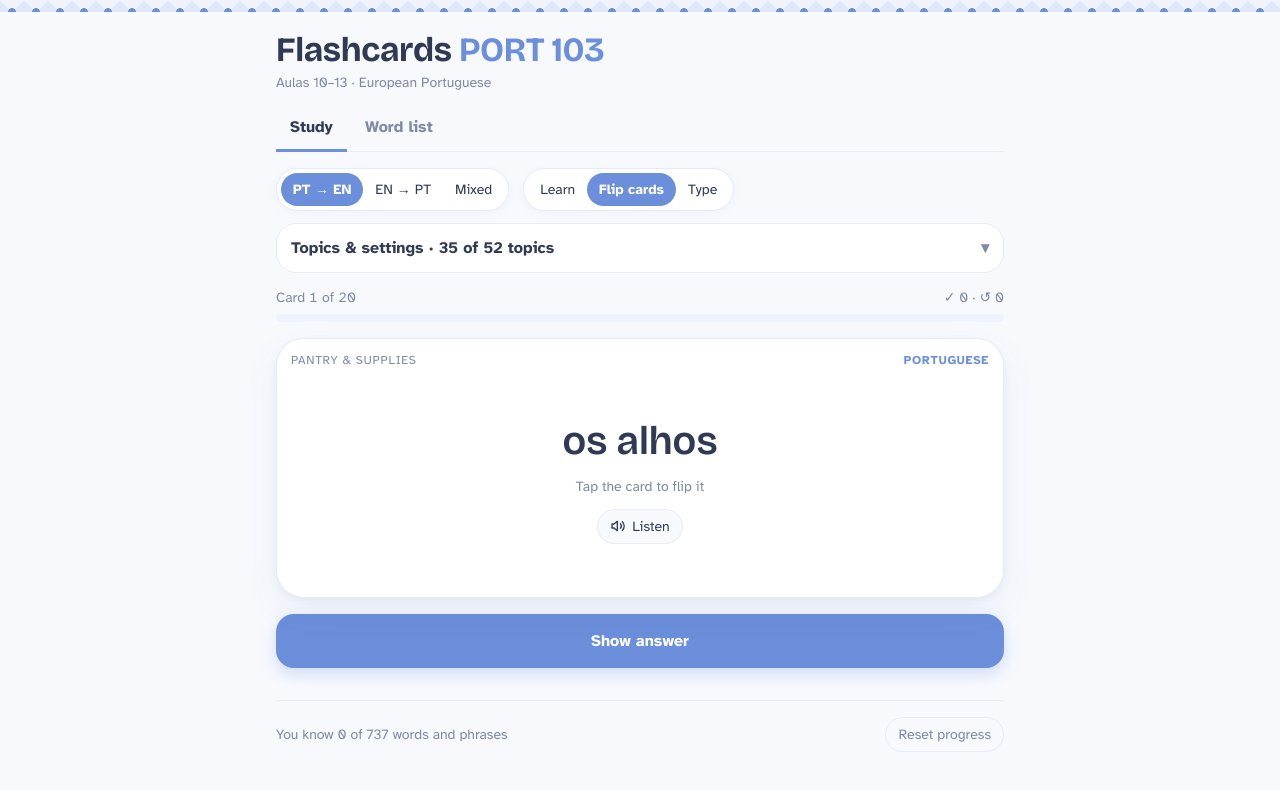
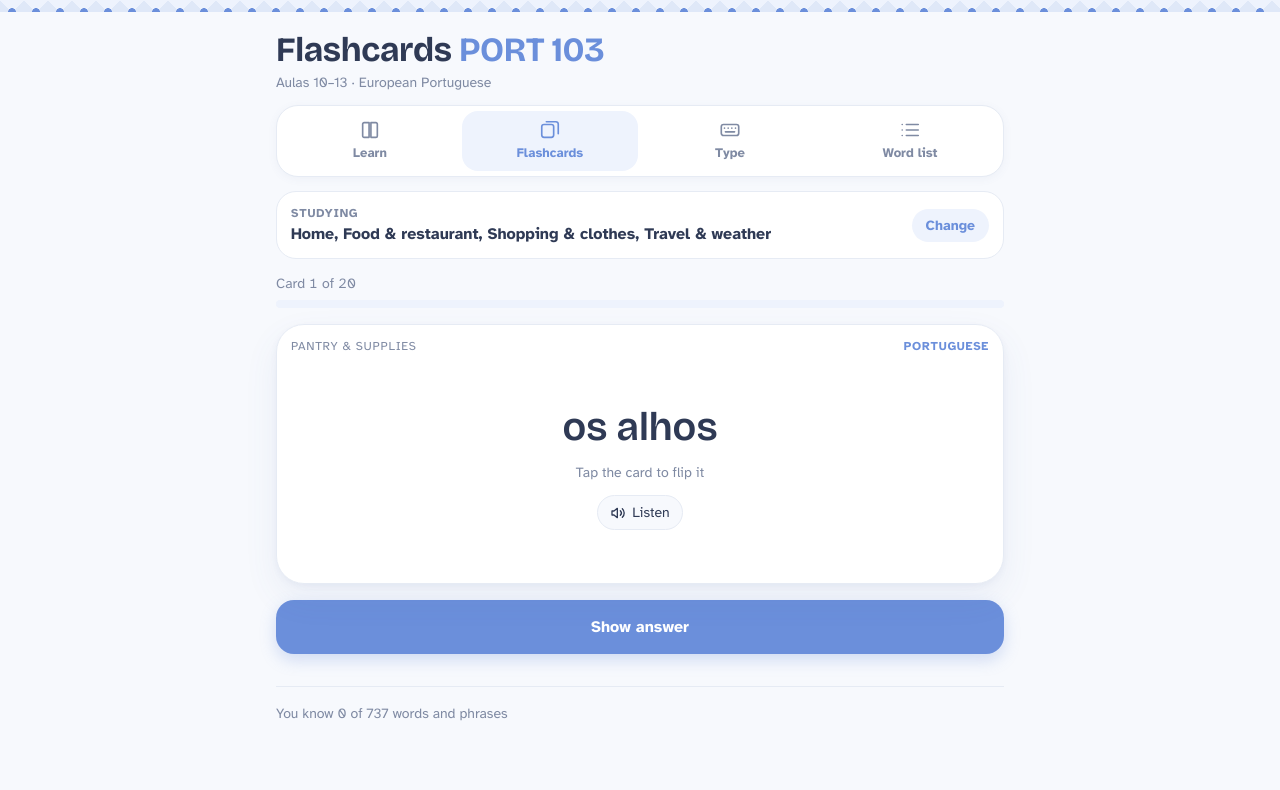
Before and after one commit to brunomvcarmo/brunomvcarmo.github.io, a plain HTML site: page port103/index.html in a window 1280 px wide. Drawn offline with nearby package versions, Linux system fonts and the light colour scheme.

Commit message:
PORT 103: interface mais simples (menu em baixo, escolher por aula)
Co-Authored-By: Claude Opus 5.5 <noreply@anthropic.com>

```diff
--- a/port103/index.html
+++ b/port103/index.html
@@ -80,6 +80,43 @@ details.topics[open]>summary .chev{transform:rotate(180deg)}
 .status{display:flex;justify-content:space-between;gap:12px;font-size:14px;color:var(--muted);margin-bottom:6px;font-variant-numeric:tabular-nums;flex-wrap:wrap}
 .bar{height:8px;background:var(--azul-soft);border-radius:99px;overflow:hidden;margin-bottom:16px}
 .bar i{display:block;height:100%;background:var(--azul);width:0;transition:width .3s}
+/* one menu for the four ways to study */
+.views{display:grid;grid-template-columns:repeat(4,1fr);gap:4px;background:var(--surface);border:1px solid var(--line);border-radius:22px;padding:5px;margin-bottom:14px;box-shadow:0 2px 10px rgba(80,105,160,.06)}
+.views button{border:0;background:none;border-radius:16px;padding:8px 4px;display:flex;flex-direction:column;align-items:center;gap:3px;font-size:13px;font-weight:700;color:var(--muted);-webkit-tap-highlight-color:transparent}
+.views svg{width:22px;height:22px}
+.views button[aria-pressed="true"]{background:var(--azul-soft);color:var(--azul)}
+/* what am I studying */
+details.topics>summary .sum-l{display:grid;min-width:0}
+.sum-k{font-size:12px;text-transform:uppercase;letter-spacing:.06em;color:var(--muted);font-weight:700}
+.sum-v{font-weight:700;white-space:nowrap;overflow:hidden;text-overflow:ellipsis}
+.sum-btn{flex:none;color:var(--azul);background:var(--azul-soft);font-size:14px;font-weight:700;padding:6px 14px;border-radius:999px}
+.groups{display:grid;gap:10px}
+.grp{border:1px solid var(--line);border-radius:18px;background:var(--bg)}
+.grp-row{width:100%;display:flex;align-items:center;gap:12px;background:none;border:0;padding:12px 14px;text-align:left;border-radius:18px;-webkit-tap-highlight-color:transparent}
+.tick{width:24px;height:24px;border-radius:8px;border:2px solid var(--line);flex:none;display:grid;place-items:center;background:var(--surface)}
+.grp-row[aria-pressed="true"] .tick{background:var(--azul);border-color:var(--azul)}
+.grp-row[aria-pressed="true"] .tick::after{content:"";width:6px;height:11px;border:solid var(--azul-ink);border-width:0 2.5px 2.5px 0;transform:translateY(-1px) rotate(45deg)}
+.grp-row[aria-pressed="mixed"] .tick{border-color:var(--azul)}
+.grp-row[aria-pressed="mixed"] .tick::after{content:"";width:10px;height:3px;background:var(--azul);border-radius:2px}
+.grp-txt{display:grid;min-width:0}
+.grp-name{font-weight:700;font-size:16px}
+.grp-meta{font-size:13px;color:var(--muted)}
+.grp-more>summary{list-style:none;cursor:pointer;padding:0 14px 12px 50px;font-size:13px;font-weight:700;color:var(--azul)}
+.grp-more>summary::-webkit-details-marker{display:none}
+.grp-more .chips{padding:0 14px 14px}
+.settings{display:grid;border-top:1px solid var(--line);padding-top:12px}
+.settings h3{font-family:var(--f-display);font-size:13px;text-transform:uppercase;letter-spacing:.08em;color:var(--muted);margin:0 0 2px}
+.set-row{display:flex;justify-content:space-between;align-items:center;gap:8px 12px;padding:8px 0;font-size:15px;flex-wrap:wrap}
+.set-row .seg button{padding:6px 10px}
+.switch{appearance:none;-webkit-appearance:none;width:44px;height:26px;border-radius:99px;background:var(--line);position:relative;cursor:pointer;flex:none;margin:0;transition:background .2s}
+.switch::after{content:"";position:absolute;top:3px;left:3px;width:20px;height:20px;border-radius:50%;background:var(--surface);box-shadow:0 1px 3px rgba(0,0,0,.2);transition:transform .2s}
+.switch:checked{background:var(--azul)}
+.switch:checked::after{transform:translateX(18px)}
+@media (max-width:700px){
+  .views{position:fixed;left:0;right:0;bottom:0;z-index:20;margin:0;border-radius:22px 22px 0 0;border-width:1px 0 0;box-shadow:0 -4px 18px rgba(80,105,160,.10);
+    padding:6px max(10px, env(safe-area-inset-right, 0px)) calc(6px + env(safe-area-inset-bottom, 0px)) max(10px, env(safe-area-inset-left, 0px))}
+  .wrap{padding-bottom:110px}
+}
 /* card */
 .scene{perspective:1400px;margin-bottom:16px}
 .card{position:relative;display:grid;min-height:260px;transform-style:preserve-3d;transition:transform .45s cubic-bezier(.3,.7,.3,1);cursor:pointer;-webkit-tap-highlight-color:transparent;touch-action:pan-y}
@@ -184,31 +221,26 @@ footer{margin-top:32px;padding-top:16px;border-top:1px solid var(--line);display
     <button class="ghost" id="uiLang" type="button" hidden></button>
   </header>
 
-  <nav class="tabs" role="tablist">
-    <button role="tab" id="tabStudy" aria-selected="true" type="button"></button>
-    <button role="tab" id="tabList" aria-selected="false" type="button"></button>
-  </nav>
+  <nav class="views" id="views" aria-label="Study mode"></nav>
 
   <section id="study">
-    <div class="controls">
-      <div class="seg" id="dirSeg" role="group"></div>
-      <div class="seg" id="modeSeg" role="group"></div>
-    </div>
-
     <details class="topics" id="topics">
-      <summary><span id="topicsTitle"></span><span class="chev" aria-hidden="true">▾</span></summary>
+      <summary>
+        <span class="sum-l"><span class="sum-k" id="topicsLabel"></span><span class="sum-v" id="topicsTitle"></span></span>
+        <span class="sum-btn" id="topicsBtn"></span>
+      </summary>
       <div class="topics-body">
-        <div class="settings-row">
-          <label class="inline" for="roundSize" id="roundWrap"><span id="lblRound"></span>
+        <div id="topicGroups" class="groups"></div>
+        <div class="settings">
+          <h3 id="setTitle"></h3>
+          <div class="set-row" id="dirRow"><span id="lblDir"></span><div class="seg" id="dirSeg" role="group"></div></div>
+          <div class="set-row" id="roundWrap"><label for="roundSize" id="lblRound"></label>
             <select id="roundSize"><option value="10">10</option><option value="20">20</option><option value="40">40</option><option value="0"></option></select>
-          </label>
-          <label class="inline" for="weakOnly"><input type="checkbox" id="weakOnly"> <span id="lblWeak"></span></label>
+          </div>
+          <label class="set-row" for="weakOnly"><span id="lblWeak"></span><input type="checkbox" id="weakOnly" class="switch"></label>
+          <div class="set-row"><span id="resetWrap"></span></div>
         </div>
-        <div class="topics-actions">
-          <button class="ghost" type="button" id="allTopics"></button>
-          <button class="ghost" type="button" id="noTopics"></button>
-        </div>
-        <div id="topicGroups" class="topics-body" style="padding:0"></div>
+        <button class="btn primary" type="button" data-act="closetopics" id="doneBtn"></button>
       </div>
     </details>
 
@@ -259,7 +291,6 @@ footer{margin-top:32px;padding-top:16px;border-top:1px solid var(--line);display
 
   <footer>
     <span id="totals"></span>
-    <span id="resetWrap"><button class="ghost" type="button" id="resetBtn"></button></span>
   </footer>
 </div>
 
@@ -267,11 +298,11 @@ footer{margin-top:32px;padding-top:16px;border-top:1px solid var(--line);display
 // ======================= VOCABULÁRIO (PORT 103, Aulas 10–13) =======================
 // Formato: "português = inglês", uma palavra por linha.
 var GROUPS = [
- {id:'casa', pt:'Casa (Aula 10)', en:'Home (Aula 10)'},
- {id:'comida', pt:'Comida e restaurante (Aula 11)', en:'Food & restaurant (Aula 11)'},
- {id:'compras', pt:'Compras e roupa (Aula 12)', en:'Shopping & clothes (Aula 12)'},
- {id:'viagens', pt:'Viagens e tempo (Aula 13)', en:'Travel & weather (Aula 13)'},
- {id:'gram', pt:'Gramática', en:'Grammar'}
+ {id:'casa', pt:'Casa', en:'Home', aula:'Aula 10'},
+ {id:'comida', pt:'Comida e restaurante', en:'Food & restaurant', aula:'Aula 11'},
+ {id:'compras', pt:'Compras e roupa', en:'Shopping & clothes', aula:'Aula 12'},
+ {id:'viagens', pt:'Viagens e tempo', en:'Travel & weather', aula:'Aula 13'},
+ {id:'gram', pt:'Gramática', en:'Grammar', aula:'Verbs, plurals…'}
 ];
 var CATS = [
 {id:'habitacao', g:'casa', pt:'Lugares e tipos de casa', en:'Places & housing', d:`
@@ -1038,7 +1069,11 @@ A cama é grande. = The bed is big.`});
 // ======================= APP =======================
 var T = {
  pt:{sub:'Aulas 10–13 · Português europeu', other:'English', study:'Estudar', list:'Lista de palavras',
-  dir:{'pt-en':'PT → EN','en-pt':'EN → PT','mix':'Misturado'}, mode:{learn:'Aprender',flip:'Virar cartões',type:'Escrever'},
+  dir:{'pt-en':'Português','en-pt':'Inglês','mix':'Misturado'}, mode:{learn:'Aprender',flip:'Cartões',type:'Escrever',list:'Lista'},
+  studying:'A estudar', change:'Mudar', closeP:'Fechar', setTitle:'Definições', dirLbl:'Mostrar primeiro', done:'Pronto',
+  nWords:function(n){return n+' palavras';}, some:'alguns temas', nothing:'Nada escolhido', everything:'Tudo',
+  oneTopics:function(n){return 'Escolher temas soltos ('+n+')';},
+  stats:function(r,a){return r+' certas'+(a?' · '+a+' a repetir':'');},
   prev:'Anterior', practise:'Praticar com flashcards', keysLearn:'Teclado: ← anterior · → seguinte · espaço ouve · no telemóvel, desliza o cartão',
   round:'Ronda', all:'todas', weak:'Só as que ainda não sei', topics:'Temas', topicsN:function(a,b){return 'Temas: '+a+' de '+b+' escolhidos';},
   selAll:'Escolher todos', selNone:'Limpar', selGroup:'Escolher todos', unselGroup:'Tirar todos', card:'Cartão', of:'de', know:'Sei', dont:'Repetir', show:'Mostrar resposta',
@@ -1052,7 +1087,11 @@ var T = {
   legNew:'por estudar', legLearn:'a aprender', legKnown:'já sei', totals:function(k,n){return 'Já sabes '+k+' de '+n+' palavras e frases';},
   reset:'Apagar o progresso', resetQ:'Apagar tudo?', yes:'Sim, apagar', no:'Não', pt:'PORTUGUÊS', en:'INGLÊS', nores:'Nada encontrado.'},
  en:{sub:'Aulas 10–13 · European Portuguese', other:'Português', study:'Study', list:'Word list',
-  dir:{'pt-en':'PT → EN','en-pt':'EN → PT','mix':'Mixed'}, mode:{learn:'Learn',flip:'Flip cards',type:'Type'},
+  dir:{'pt-en':'Portuguese','en-pt':'English','mix':'Mixed'}, mode:{learn:'Learn',flip:'Flashcards',type:'Type',list:'Word list'},
+  studying:'Studying', change:'Change', closeP:'Close', setTitle:'Settings', dirLbl:'Show first', done:'Done',
+  nWords:function(n){return n+' words';}, some:'some topics', nothing:'Nothing chosen yet', everything:'Everything',
+  oneTopics:function(n){return 'Choose single topics ('+n+')';},
+  stats:function(r,a){return r+' right'+(a?' · '+a+' to repeat':'');},
   prev:'Previous', practise:'Practise these as flashcards', keysLearn:'Keys: ← previous · → next · space to listen · on a phone, swipe the card',
   round:'Cards per round', all:'all', weak:'Only words I don’t know yet', topics:'Topics', topicsN:function(a,b){return 'Topics & settings · '+a+' of '+b+' topics';},
   selAll:'Choose all topics', selNone:'Clear all', selGroup:'Select all', unselGroup:'Deselect all', card:'Card', of:'of', know:'I know it', dont:'Again', show:'Show answer',
@@ -1224,13 +1263,20 @@ function renderChrome(){
   var t = L();
   document.documentElement.lang = S.lang === 'pt' ? 'pt-PT' : 'en';
   $('sub').textContent = t.sub; $('uiLang').textContent = t.other;
-  $('tabStudy').textContent = t.study; $('tabList').textContent = t.list;
+  var view = $('list').hidden ? S.mode : 'list';
+  var ICO = {learn:'<path d="M4 5.5A1.5 1.5 0 0 1 5.5 4H11v16H5.5A1.5 1.5 0 0 1 4 18.5z"/><path d="M20 5.5A1.5 1.5 0 0 0 18.5 4H13v16h5.5a1.5 1.5 0 0 0 1.5-1.5z"/>',
+    flip:'<rect x="3" y="6" width="13" height="14" rx="2.5"/><path d="M8 3h10.5A2.5 2.5 0 0 1 21 5.5V16"/>',
+    type:'<rect x="2.5" y="6" width="19" height="12" rx="2.5"/><path d="M6 10h.01M10 10h.01M14 10h.01M18 10h.01M7 14h10"/>',
+    list:'<path d="M8 6h13M8 12h13M8 18h13"/><path d="M3.5 6h.01M3.5 12h.01M3.5 18h.01"/>'};
+  $('views').innerHTML = ['learn','flip','type','list'].map(function(m){
+    return '<button type="button" data-view="'+m+'" aria-pressed="'+(view===m)+'"><svg viewBox="0 0 24 24" fill="none" stroke="currentColor" stroke-width="1.8" stroke-linecap="round" stroke-linejoin="round" aria-hidden="true">'+ICO[m]+'</svg><span>'+t.mode[m]+'</span></button>';
+  }).join('');
   $('dirSeg').innerHTML = ['pt-en','en-pt','mix'].map(function(d){ return '<button type="button" data-dir="'+d+'" aria-pressed="'+(S.dir===d)+'">'+t.dir[d]+'</button>'; }).join('');
-  $('dirSeg').hidden = S.mode === 'learn'; $('roundWrap').hidden = S.mode === 'learn';
-  $('modeSeg').innerHTML = ['learn','flip','type'].map(function(m){ return '<button type="button" data-mode="'+m+'" aria-pressed="'+(S.mode===m)+'">'+t.mode[m]+'</button>'; }).join('');
+  $('dirRow').hidden = S.mode === 'learn'; $('roundWrap').hidden = S.mode === 'learn';
+  $('lblDir').textContent = t.dirLbl; $('setTitle').textContent = t.setTitle; $('doneBtn').textContent = t.done;
+  $('topicsLabel').textContent = t.studying;
   $('lblRound').textContent = t.round; $('roundSize').value = String(S.round); $('roundSize').options[3].textContent = t.all;
   $('lblWeak').textContent = t.weak; $('weakOnly').checked = !!S.weak;
-  $('allTopics').textContent = t.selAll; $('noTopics').textContent = t.selNone;
   $('answer').placeholder = t.placeholder; $('checkBtn').textContent = t.check;
   $('search').placeholder = t.search;
   $('legend').innerHTML = '<span><i class="dot"></i>'+t.legNew+'</span><span><i class="dot l1"></i>'+t.legLearn+'</span><span><i class="dot l2"></i>'+t.legKnown+'</span>';
@@ -1241,16 +1287,23 @@ function renderChrome(){
   renderTopics(); renderTotals(); resetFooter();
 }
 function renderTopics(){
-  var t = L();
-  $('topicsTitle').textContent = t.topicsN(S.cats.length, CATS.length);
+  var t = L(), open = {}, names = [], full = 0;
+  document.querySelectorAll('.grp-more[open]').forEach(function(d){ open[d.dataset.g] = 1; });
   $('topicGroups').innerHTML = GROUPS.map(function(g){
     var gc = CATS.filter(function(c){ return c.g===g.id; });
-    var allOn = gc.every(function(c){ return S.cats.indexOf(c.id)>=0; });
-    return '<div class="grp"><div class="grp-head"><h3>'+esc(g[S.lang])+'</h3><button type="button" class="ghost small" data-grp="'+g.id+'" data-on="'+(allOn?1:0)+'">'+(allOn?t.unselGroup:t.selGroup)+'</button></div><div class="chips">' + gc.map(function(c){
-      var its = BYCAT[c.id], k = its.filter(function(it){ return level(it.key)===2; }).length;
-      return '<button type="button" class="chip" data-cat="'+c.id+'" aria-pressed="'+(S.cats.indexOf(c.id)>=0)+'">'+esc(c[S.lang])+' <small>'+k+'/'+its.length+'</small></button>';
-    }).join('') + '</div></div>';
+    var on = gc.filter(function(c){ return S.cats.indexOf(c.id)>=0; }).length;
+    var state = on === gc.length ? 'true' : on ? 'mixed' : 'false';
+    if(on){ names.push(g[S.lang] + (on < gc.length ? ' (' + t.some + ')' : '')); if(on === gc.length) full++; }
+    var seen = {}; gc.forEach(function(c){ BYCAT[c.id].forEach(function(it){ seen[it.key] = 1; }); });
+    return '<div class="grp"><button type="button" class="grp-row" data-grp="'+g.id+'" data-on="'+(state==='true'?1:0)+'" aria-pressed="'+state+'">'
+      + '<span class="tick" aria-hidden="true"></span><span class="grp-txt"><span class="grp-name">'+esc(g[S.lang])+'</span><span class="grp-meta">'+esc(g.aula)+' · '+t.nWords(Object.keys(seen).length)+'</span></span></button>'
+      + '<details class="grp-more" data-g="'+g.id+'"'+(open[g.id]?' open':'')+'><summary>'+t.oneTopics(gc.length)+'</summary><div class="chips">' + gc.map(function(c){
+        var its = BYCAT[c.id], k = its.filter(function(it){ return level(it.key)===2; }).length;
+        return '<button type="button" class="chip" data-cat="'+c.id+'" aria-pressed="'+(S.cats.indexOf(c.id)>=0)+'">'+esc(c[S.lang])+' <small>'+k+'/'+its.length+'</small></button>';
+      }).join('') + '</div></details></div>';
   }).join('');
+  $('topicsTitle').textContent = !names.length ? t.nothing : full === GROUPS.length ? t.everything : names.join(', ');
+  $('topicsBtn').textContent = $('topics').open ? t.closeP : t.change;
 }
 function renderTotals(){
   var k = Object.keys(UNIQUE).filter(function(key){ return level(key)===2; }).length;
@@ -1281,7 +1334,7 @@ function renderStudy(){
   player.hidden = false;
   var it = c.it, cat = catOf(it.cat), front = c.dir === 'pt-en' ? 'pt' : 'en', back = front === 'pt' ? 'en' : 'pt';
   $('stRound').textContent = t.card + ' ' + Math.min(R.done + 1, R.total) + ' ' + t.of + ' ' + R.total;
-  $('stCounts').textContent = '✓ ' + R.firstOk + ' · ↺ ' + R.missed.length;
+  $('stCounts').textContent = R.done || R.missed.length ? t.stats(R.firstOk, R.missed.length) : '';
   $('barFill').style.width = (R.done / R.total * 100) + '%';
   $('fTag').textContent = cat[S.lang]; $('bTag').textContent = cat[S.lang];
   $('fLang').textContent = t[front]; $('bLang').textContent = t[back];
@@ -1349,7 +1402,7 @@ function renderList(){
 }
 function showTab(which){
   $('study').hidden = which !== 'study'; $('list').hidden = which !== 'list';
-  $('tabStudy').setAttribute('aria-selected', which === 'study'); $('tabList').setAttribute('aria-selected', which === 'list');
+  document.querySelectorAll('#views button').forEach(function(btn){ btn.setAttribute('aria-pressed', which === 'list' ? btn.dataset.view === 'list' : btn.dataset.view === S.mode); });
   if(which === 'list') renderList();
 }
 function saveS(){ store('p103-settings', S); }
@@ -1358,10 +1411,11 @@ function saveS(){ store('p103-settings', S); }
 document.addEventListener('click', function(e){
   var b = e.target.closest('button, .card'); if(!b) return;
   if(b.id === 'uiLang'){ S.lang = S.lang === 'pt' ? 'en' : 'pt'; saveS(); renderChrome(); renderStudy(); if(!$('list').hidden) renderList(); return; }
-  if(b.id === 'tabStudy') return showTab('study');
-  if(b.id === 'tabList') return showTab('list');
+  if(b.dataset.view){
+    if(b.dataset.view === 'list') return showTab('list');
+    S.mode = b.dataset.view; saveS(); showTab('study'); renderChrome(); if(R){ R.flipped=false; R.checked=false; } renderStudy(); return;
+  }
   if(b.dataset.dir){ S.dir = b.dataset.dir; saveS(); renderChrome(); newRound(); return; }
-  if(b.dataset.mode){ S.mode = b.dataset.mode; saveS(); renderChrome(); if(R){ R.flipped=false; R.checked=false; } renderStudy(); return; }
   if(b.dataset.cat){ var i = S.cats.indexOf(b.dataset.cat); if(i>=0) S.cats.splice(i,1); else S.cats.push(b.dataset.cat); saveS(); renderTopics(); newRound(); return; }
   if(b.dataset.grp){
     var ids = CATS.filter(function(c){ return c.g===b.dataset.grp; }).map(function(c){ return c.id; });
@@ -1393,7 +1447,9 @@ document.addEventListener('click', function(e){
   if(a === 'newround') return newRound();
   if(a === 'includeall') return newRound(true);
   if(a === 'opentopics'){ $('topics').open = true; $('topics').scrollIntoView({block:'start', behavior:'smooth'}); return; }
+  if(a === 'closetopics'){ $('topics').open = false; window.scrollTo({top:0, behavior:'smooth'}); return; }
 });
+$('topics').addEventListener('toggle', function(){ $('topicsBtn').textContent = this.open ? L().closeP : L().change; });
 $('typeForm').addEventListener('submit', function(e){
   e.preventDefault();
   var c = cur(); if(!c || R.checked) return;
```
Also changed, not shown: port103/shots/dark-1-learn.png, port103/shots/dark-4-flip-front.png, port103/shots/dark-5-flip-back.png, port103/shots/light-1-learn.png, port103/shots/light-2-topics.png, port103/shots/light-2b-topics-partial.png (added), port103/shots/light-3-longphrase.png, port103/shots/light-4-flip-front.png, port103/shots/light-5-flip-back.png, port103/shots/light-6-type.png, port103/shots/light-7-type-wrong.png, port103/shots/light-8-list.png, port103/shots/light-9-summary.png.
